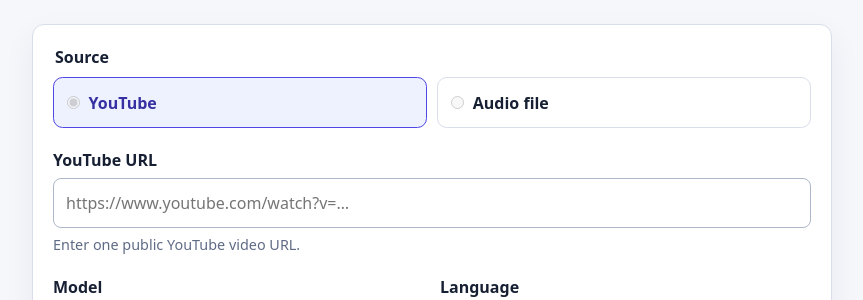
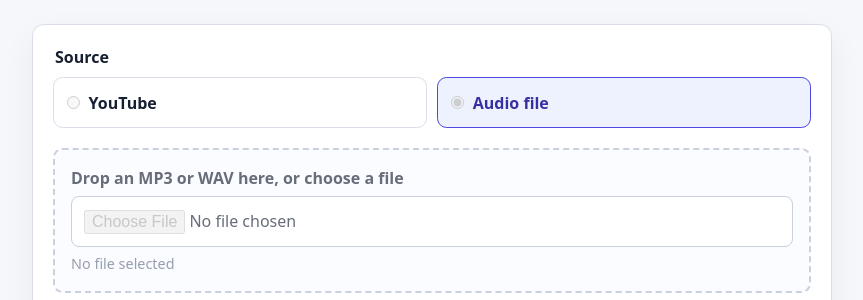
Before and after one commit to didiraja/whisper-ui-docker, a FastAPI app: template src/whisper_ui/templates/index.html in a window 1280 px wide. Shown: the part 163-463 px from the top of the page, without its empty margins (208-1071 px from the left). Run offline with FastAPI, Linux system fonts and the light colour scheme; the template is opened without the code that fills it, so the values that code supplies are empty; parts of the project's set-up code (start-up, migrations or seed data) failed here and were passed over.

Commit message:
refactor: 💡 Audio transcription as default

```diff
--- a/src/whisper_ui/templates/index.html
+++ b/src/whisper_ui/templates/index.html
@@ -1,5 +1,6 @@
 <!doctype html>
 <html lang="en">
+
 <head>
   <meta charset="utf-8">
   <meta name="viewport" content="width=device-width, initial-scale=1">
@@ -7,6 +8,7 @@
   <link rel="stylesheet" href="{{ url_for('static', path='/styles.css') }}">
   <script src="{{ url_for('static', path='/app.js') }}" defer></script>
 </head>
+
 <body>
   <main class="shell">
     <header class="page-header">
@@ -19,8 +21,8 @@
       <fieldset class="source-tabs">
         <legend>Source</legend>
         <div class="tab-options">
-            <label><input id="source-youtube" type="radio" name="source_kind" value="youtube" checked> YouTube</label>
-            <label><input id="source-upload" type="radio" name="source_kind" value="upload"> Audio file</label>
+          <label><input id="source-youtube" type="radio" name="source_kind" value="youtube"> YouTube</label>
+          <label><input id="source-upload" type="radio" name="source_kind" value="upload" checked> Audio file</label>
         </div>
       </fieldset>
 
@@ -33,24 +35,28 @@
       <div id="upload-panel" hidden>
         <div id="upload-drop-zone" class="upload-drop-zone" aria-disabled="true">
           <label for="audio-file">Drop an MP3 or WAV here, or choose a file</label>
-            <input id="audio-file" name="audio_file" type="file" accept=".mp3,.wav,audio/mpeg,audio/wav" aria-describedby="file-selection upload-help" disabled>
+          <input id="audio-file" name="audio_file" type="file" accept=".mp3,.wav,audio/mpeg,audio/wav"
+            aria-describedby="file-selection upload-help" disabled>
           <p id="file-selection" class="file-selection" aria-live="polite">No file selected</p>
         </div>
-          <p id="upload-help" class="help-text">MP3 or WAV, up to {{ max_upload_mb }} MB and {{ "%g"|format(max_duration_hours) }} hours</p>
+        <p id="upload-help" class="help-text">MP3 or WAV, up to {{ max_upload_mb }} MB and {{
+          "%g"|format(max_duration_hours) }} hours</p>
       </div>
 
       <div class="option-grid">
         <div>
           <label for="model">Model</label>
           <select id="model" name="model">
-              {% for item in models %}<option value="{{ item }}" {% if item == default_model %}selected{% endif %}>{{ item }}</option>{% endfor %}
+            {% for item in models %}<option value="{{ item }}" {% if item==default_model %}selected{% endif %}>{{ item
+              }}</option>{% endfor %}
           </select>
         </div>
         <div>
           <label for="language">Language</label>
           <select id="language" name="language">
             <option value="">Auto-detect</option>
-              {% for code, name in languages %}<option value="{{ code }}" {% if code == default_language %}selected{% endif %}>{{ "Portuguese (Brazil)" if code == "pt" else name|title }}</option>{% endfor %}
+            {% for code, name in languages %}<option value="{{ code }}" {% if code==default_language %}selected{% endif
+              %}>{{ "Portuguese (Brazil)" if code == "pt" else name|title }}</option>{% endfor %}
           </select>
         </div>
       </div>
@@ -121,4 +127,5 @@
     </section>
   </main>
 </body>
+
 </html>
```
Lines whose indentation alone changed are shown as unchanged.
